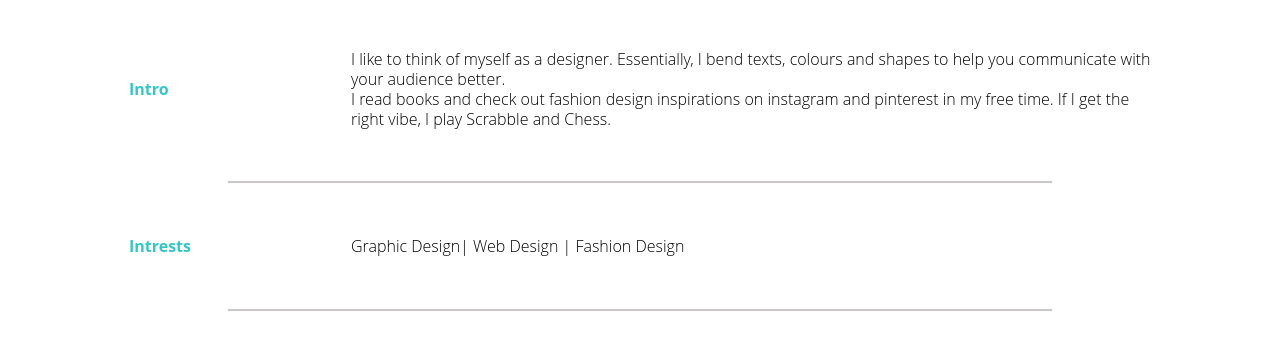
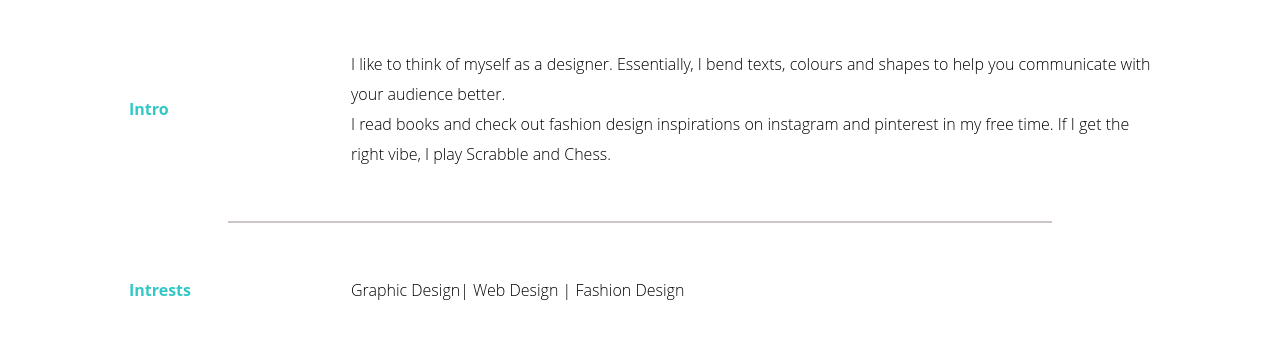
Before and after one commit to AzeezatBusari/Azeey, a plain HTML site: page index.html in a window 1280 px wide. Shown: the part 194-544 px from the top of the page. Drawn offline with Linux system fonts and the light colour scheme; a script that the page names is missing.

Commit message:
Update index.html

```diff
--- a/index.html
+++ b/index.html
@@ -41,7 +41,7 @@
 
       }
       #duction, #WhatIdo, #Skill{
-        line-height: 20px;
+        line-height: 30px;
         font-family: Open sans light;
         font-size: 1em;
         width: 800px;
```
